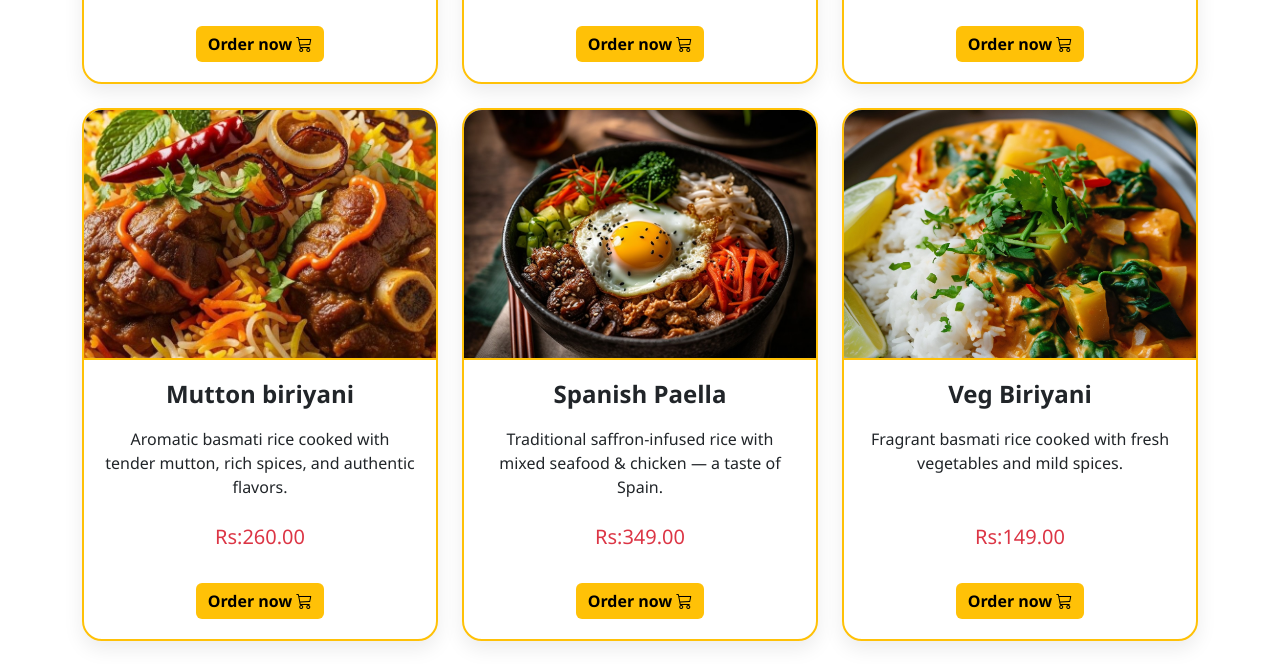
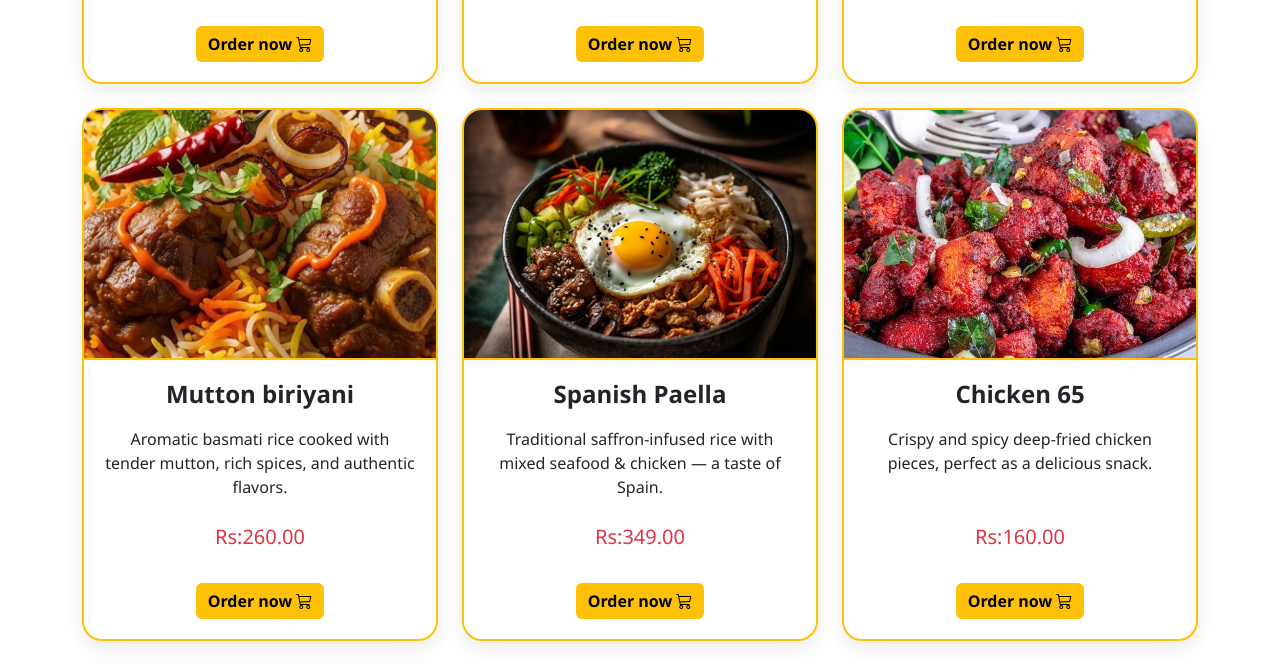
Before and after one commit to mohammedsaadmn/CodeAlpha_LaComida, a plain HTML site: page index.html in a window 1280 px wide. Shown: the part 2119-2783 px from the top of the page. Drawn offline with nearby package versions, Linux system fonts and the light colour scheme; no server answers.

Commit message:
Finalize La comida e-commerce project

```diff
--- a/index.html
+++ b/index.html
@@ -440,6 +440,47 @@
     </div>
   </div>
 
+  <div class="menu-item col-md-4 d-flex"
+     data-name="chicken 65"
+     data-price="160">
+
+    <div class="card w-100 h-100 text-center border-2 border-warning">
+
+        <img
+            src="./images/fd12.jpg"
+            class="card-img-top"
+            alt="Chicken 65"
+            onerror="this.src='https://via.placeholder.com/300x200?text=Chicken+65'"
+        >
+
+        <div class="card-body d-flex flex-column text-center">
+
+            <h4 class="card-title">
+                Chicken 65
+            </h4>
+
+            <p class="card-text">
+                Crispy and spicy deep-fried chicken pieces, perfect as a delicious snack.
+            </p>
+
+            <h5 class="text-danger mt-auto">
+                Rs:160.00
+            </h5>
+
+            <button
+                type="button"
+                class="btn btn-warning mt-3 order-btn"
+            >
+                Order now
+                <i class="bi bi-cart3"></i>
+            </button>
+
+        </div>
+
+    </div>
+
+</div>
+
     <!-- EXTRA: Veg Biriyani for veg lovers -->
     <div class="menu-item col-md-4 d-flex" data-name="veg biriyani vegetable biryani" data-price="149">
       <div class="card w-100 h-100 text-center border-2 border-warning">
@@ -460,6 +501,7 @@
     </div>
 
   </div>
+
 
   <!-- dynamic “No results” message will be injected here -->
   <div id="noResultsMessage" style="display: none;" class="no-results-msg">
```
Also changed, not shown: images/fd12.jpg (added).
